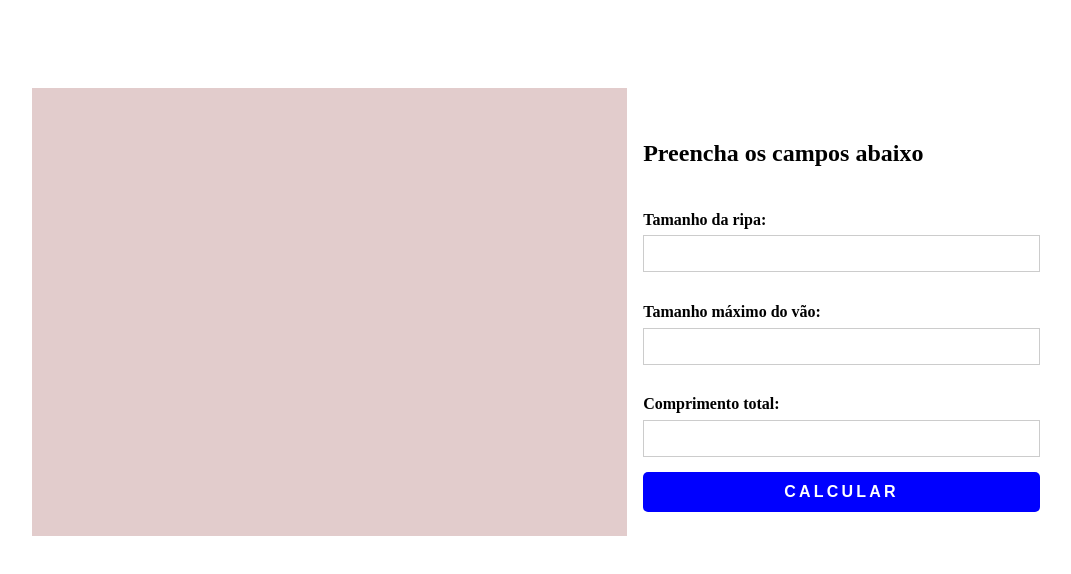
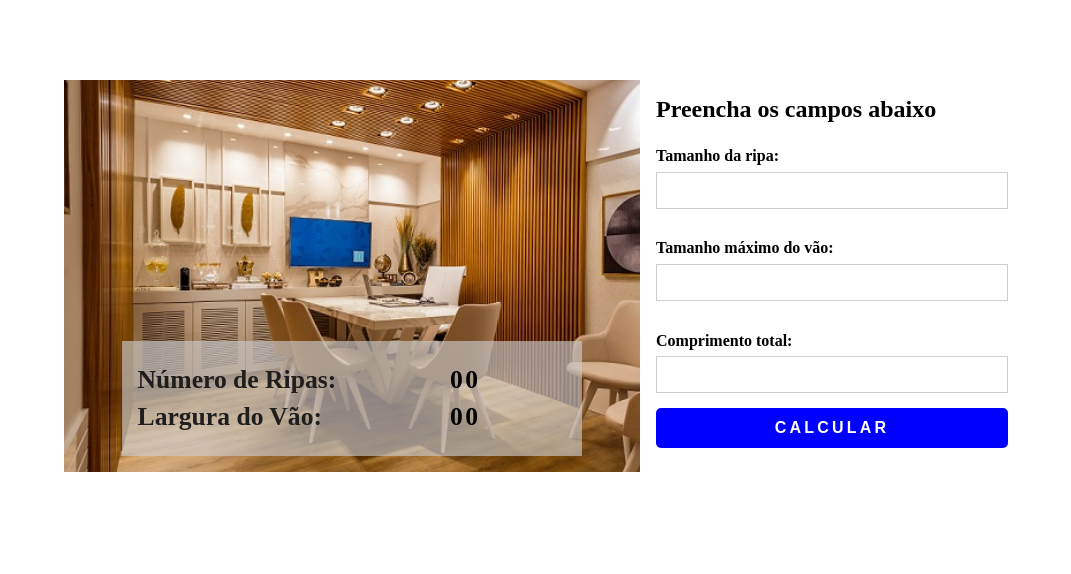
Before and after one commit to Orozimbo1/MSM, a Next.js app: page / in a window 1280 px wide. Shown: the top 574 px of the page, without its empty margins (96-1167 px from the left). Built offline with nearby package versions, Linux system fonts and the light colour scheme.

Commit message:
CSS Feito

```diff
--- a/pages/index.js
+++ b/pages/index.js
@@ -16,9 +16,12 @@ export default function Home() {
       </Head>
       <main className={styles.main}>
         <section className={styles.response}>
-
+          <div>
+            <h2>Número de Ripas: <span>00</span></h2>
+            <h2>Largura do Vão: <span>00</span></h2>
+          </div>
         </section>
-        <div>
+        <div className={styles.cad}>
           <h2>Preencha os campos abaixo</h2>
           <form className={styles.form}>
             <label>Tamanho da ripa:</label>
--- a/styles/Home.module.css
+++ b/styles/Home.module.css
@@ -6,13 +6,39 @@
 }
 
 .response {
+  display: flex;
+  flex-direction: column;
+  justify-content: flex-end;
   width: 60%;
-  background-color: rgba(172, 110, 110, 0.349);
+  background: url('../public/moveis.jpg') no-repeat right center;
+  background-size: cover;
 }
 
-.main div {
+.response div {
+  width: 80%;
+  margin: 1em auto;
+  padding: 1em;
+  background-color: #cccccca4;
+}
+
+.response h2 {
+  display: flex;
+  justify-content: space-between;
+  color: #1f1e1e;
+  width: 80%;
+  font-size: 1.6em;
+  margin: .3em 0;
+}
+
+.response span {
+  color: black;
+  font-weight: 900;
+  letter-spacing: .1em;
+}
+
+.main .cad {
   width: 40%;
-  padding: 2em 1em 1em;
+  padding: 1em;
 }
 
 .form {
--- a/styles/globals.css
+++ b/styles/globals.css
@@ -0,0 +1,5 @@
+* {
+  margin: 0;
+  padding: 0;
+  box-sizing: border-box;
+}
```
Also changed, not shown: public/moveis.jpg (added).
